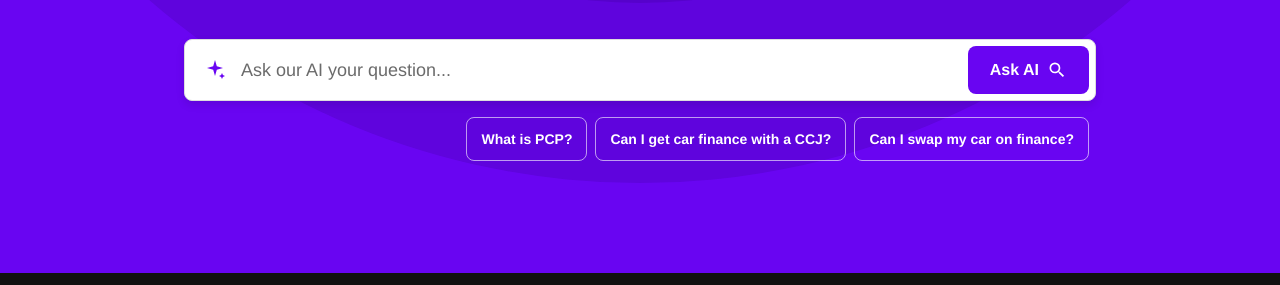
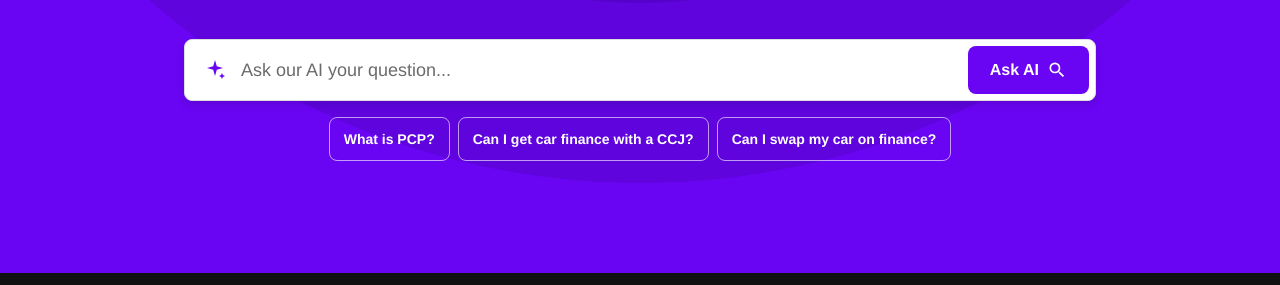
Before and after one commit to Louis-B-Work/ai-search, a plain HTML site: page index.html in a window 1280 px wide. Shown: the part 341-626 px from the top of the page. Drawn offline with Linux system fonts and the light colour scheme.

Commit message:
Centre the lander prompt chips under the search bar
Co-Authored-By: Claude Sonnet 5.5 <noreply@anthropic.com>

```diff
--- a/index.html
+++ b/index.html
@@ -70,7 +70,7 @@ h1{font-size:clamp(36px,6vw,56px);line-height:1.25;margin:12px 0 4px;font-weight
 .go:hover{background:var(--purple-dark)}
 .warn{display:none;background:#FFF4E5;color:#6b3a00;border:1px solid #F5C987;border-radius:8px;padding:10px 14px;margin-top:8px;font-size:14px;line-height:20px}
 .warn.on{display:block}
-.chips{display:flex;gap:8px;flex-wrap:wrap;justify-content:flex-end;max-width:912px;margin:16px auto 0;padding-right:7px}
+.chips{display:flex;gap:8px;flex-wrap:wrap;justify-content:center;max-width:912px;margin:16px auto 0}
 .chip{background:transparent;color:#fff;border:1px solid #ffffff99;border-radius:8px;padding:8px 14px;font-weight:700;font-size:14px;line-height:20px;min-height:44px}
 .chip:hover{background:#fff;color:var(--purple)}
 
```
